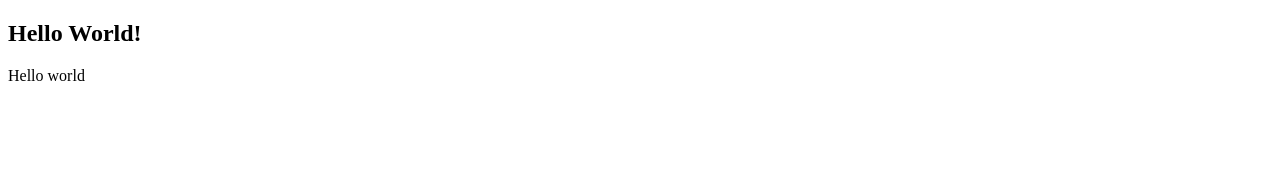
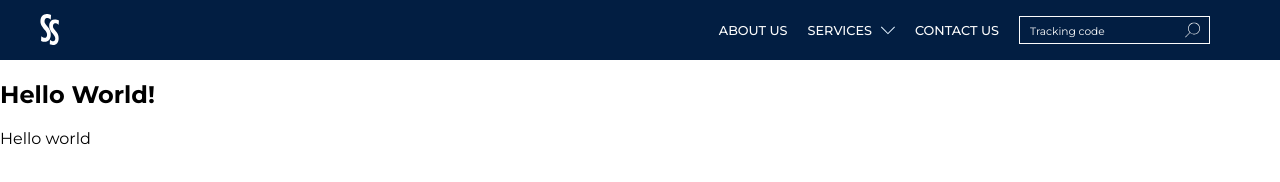
Before and after one commit to alf86930/swift-security, a Gatsby site: page / in a window 1280 px wide. Built offline with nearby package versions, Linux system fonts and the light colour scheme; Gatsby itself is replaced by a stand-in of ours.

Commit message:
add navbar

```diff
--- a/gatsby-config.js
+++ b/gatsby-config.js
@@ -30,6 +30,9 @@ module.exports = {
       },
     },
 
+    // Enable SASS support
+    `gatsby-plugin-sass`,
+
     // Add content to <head> element
     `gatsby-plugin-react-helmet`,
 
--- a/package.json
+++ b/package.json
@@ -28,12 +28,14 @@
     "gatsby-image": "^2.3.4",
     "gatsby-plugin-offline": "^3.1.4",
     "gatsby-plugin-react-helmet": "^3.2.4",
+    "gatsby-plugin-sass": "^2.2.3",
     "gatsby-plugin-sharp": "^2.5.6",
     "gatsby-plugin-typescript": "^2.3.3",
     "gatsby-remark-images": "^3.2.4",
     "gatsby-source-filesystem": "^2.2.4",
     "gatsby-transformer-remark": "^2.7.3",
-    "gatsby-transformer-sharp": "^2.4.6"
+    "gatsby-transformer-sharp": "^2.4.6",
+    "node-sass": "^4.13.1"
   },
   "browserslist": [
     ">0.2%",
--- /dev/null
+++ b/src/assets/ArrowDownIcon.tsx
@@ -0,0 +1,12 @@
+import * as React from 'react'
+
+const ArrowDown = (props: any) => (
+  <svg width={15} height={9} viewBox="0 0 15 9" fill="none" {...props}>
+    <path
+      d="M7.96 6.89L14.29.564l.702.703-7.031 7.03-7.102-7.1.774-.633L7.96 6.89z"
+      fill="#E3F2FF"
+    />
+  </svg>
+)
+
+export default ArrowDown
--- /dev/null
+++ b/src/assets/LogoIcon.tsx
@@ -0,0 +1,16 @@
+import * as React from 'react'
+
+const Logo = (props: any) => (
+  <svg width={20} height={53} viewBox="0 0 25 58" fill="none" {...props}>
+    <path
+      d="M13.43 36.703c0 1.234-.133 2.32-.399 3.258-.25.922-.586 1.719-1.008 2.39a6.867 6.867 0 01-1.382 1.641A7.341 7.341 0 019.047 45a6.421 6.421 0 01-1.547.516c-.484.109-.906.164-1.266.164-.187 0-.445-.016-.773-.047a8.474 8.474 0 01-1.125-.14 13.15 13.15 0 01-1.406-.352c-.5-.141-1.032-.344-1.594-.61l.258-5.906c.922.781 1.742 1.305 2.46 1.57.735.266 1.352.399 1.852.399.969 0 1.696-.352 2.18-1.055.5-.703.75-1.617.75-2.742 0-.75-.188-1.586-.563-2.508-.359-.937-1.007-1.945-1.945-3.023-.64-.75-1.305-1.532-1.992-2.344A20.76 20.76 0 012.46 26.32a14.796 14.796 0 01-1.383-2.976C.718 22.28.54 21.133.54 19.898c0-1.562.211-2.914.633-4.054.437-1.14 1.016-2.086 1.734-2.836a6.806 6.806 0 012.461-1.664 7.817 7.817 0 012.93-.563c.89 0 1.797.125 2.719.375.937.235 1.875.602 2.812 1.102l-.445 5.906c-.406-.516-.836-.922-1.29-1.219a5.554 5.554 0 00-1.288-.703 5.03 5.03 0 00-1.149-.305 6.6 6.6 0 00-.867-.07c-.453 0-.875.117-1.266.352a3.203 3.203 0 00-.984.914 4.56 4.56 0 00-.633 1.36 5.628 5.628 0 00-.234 1.64c0 .89.187 1.695.562 2.414.391.719.875 1.43 1.454 2.133.578.703 1.195 1.43 1.851 2.18.672.734 1.297 1.57 1.875 2.507.578.922 1.055 1.985 1.43 3.188.39 1.187.586 2.57.586 4.148z"
+      fill="#fff"
+    />
+    <path
+      d="M23.31 41.395c0 1.131-.121 2.127-.365 2.986-.229.845-.537 1.575-.924 2.191a6.296 6.296 0 01-1.267 1.504c-.473.387-.96.695-1.461.924a5.89 5.89 0 01-1.418.473c-.444.1-.83.15-1.16.15-.172 0-.408-.014-.71-.043a7.767 7.767 0 01-1.03-.129 12.08 12.08 0 01-1.29-.322 9.415 9.415 0 01-1.46-.559l.236-5.414c.845.716 1.597 1.196 2.256 1.44.673.243 1.239.365 1.697.365.888 0 1.554-.322 1.998-.967.458-.644.688-1.482.688-2.514 0-.687-.172-1.453-.516-2.298-.33-.86-.924-1.784-1.783-2.772a599.063 599.063 0 01-1.826-2.148 19.033 19.033 0 01-1.72-2.385 13.555 13.555 0 01-1.267-2.729c-.33-.974-.494-2.026-.494-3.158 0-1.432.194-2.671.58-3.717.401-1.045.931-1.912 1.59-2.6a6.24 6.24 0 012.256-1.525 7.167 7.167 0 012.685-.515c.817 0 1.648.114 2.493.344.859.214 1.718.551 2.578 1.01l-.408 5.413c-.373-.472-.767-.845-1.182-1.117a5.088 5.088 0 00-1.182-.644 4.603 4.603 0 00-1.052-.28 6.05 6.05 0 00-.795-.064c-.416 0-.802.107-1.16.322-.344.2-.645.48-.903.838a4.18 4.18 0 00-.58 1.246 5.156 5.156 0 00-.215 1.504c0 .817.172 1.554.516 2.213.358.659.802 1.31 1.332 1.955s1.096 1.31 1.697 1.998c.616.673 1.189 1.44 1.719 2.299.53.845.967 1.819 1.31 2.922.358 1.088.538 2.356.538 3.803z"
+      fill="#fff"
+    />
+  </svg>
+)
+
+export default Logo
--- /dev/null
+++ b/src/assets/SearchIcon.tsx
@@ -0,0 +1,9 @@
+import * as React from 'react'
+
+const SearchIcon = (props: any) => (
+  <svg x="0px" y="0px" viewBox="0 0 512 512" xmlSpace="preserve" {...props}>
+    <path d="M508.875 493.792L353.089 338.005c32.358-35.927 52.245-83.296 52.245-135.339C405.333 90.917 314.417 0 202.667 0S0 90.917 0 202.667s90.917 202.667 202.667 202.667c52.043 0 99.411-19.887 135.339-52.245l155.786 155.786a10.634 10.634 0 007.542 3.125c2.729 0 5.458-1.042 7.542-3.125 4.166-4.167 4.166-10.917-.001-15.083zM202.667 384c-99.979 0-181.333-81.344-181.333-181.333S102.688 21.333 202.667 21.333 384 102.677 384 202.667 302.646 384 202.667 384z" />
+  </svg>
+)
+
+export default SearchIcon
--- /dev/null
+++ b/src/components/hamburger/hamburger.module.scss
@@ -0,0 +1,57 @@
+.hamburger {
+  background-color: transparent;
+  border-style: none;
+  width: 50px;
+  height: 40px;
+  position: relative;
+  cursor: pointer;
+  outline: none !important;
+}
+
+.bar {
+  width: 30px;
+  height: 2px;
+  background-color: var(--blue-lightest);
+  position: absolute;
+  left: 10px;
+  transition: top ease-in 100ms 100ms, opacity ease-in 100ms,
+    transform ease-in 100ms;
+
+  &:nth-child(1) {
+    top: 25%;
+  }
+
+  &:nth-child(2) {
+    top: 50%;
+  }
+
+  &:nth-child(3) {
+    top: 75%;
+  }
+
+  &Active {
+    transition: top ease-in 100ms, opacity ease-in 100ms,
+      transform ease-in 100ms 100ms;
+
+    &:nth-child(1) {
+      top: 50%;
+      transform: rotate(45deg);
+    }
+
+    &:nth-child(2) {
+      opacity: 0;
+    }
+
+    &:nth-child(3) {
+      top: 50%;
+      transform: rotate(-45deg);
+    }
+  }
+}
+
+// ######################### Desktop styles #############################
+@media (min-width: 768px) {
+  .hamburger {
+    display: none;
+  }
+}
--- /dev/null
+++ b/src/components/hamburger/index.tsx
@@ -0,0 +1,21 @@
+import * as React from 'react'
+import styles from './hamburger.module.scss'
+
+type HamburgerProps = {
+  isPressed: boolean
+  onClick: (e: React.MouseEvent<HTMLElement>) => void
+}
+
+const Hamburger: React.FC<HamburgerProps> = ({ isPressed, onClick }) => {
+  const barClassName = `${styles.bar} ${isPressed && styles.barActive}`.trim()
+
+  return (
+    <button className={styles.hamburger} onClick={onClick}>
+      <span className={barClassName} />
+      <span className={barClassName} />
+      <span className={barClassName} />
+    </button>
+  )
+}
+
+export default Hamburger
--- /dev/null
+++ b/src/components/navbar/SecondaryMenu.tsx
@@ -0,0 +1,24 @@
+import * as React from 'react'
+import { Link } from 'gatsby'
+
+import styles from './navbar.module.scss'
+
+type SecondaryMenuProps = {
+  services: { name: string; url: string }[]
+}
+
+const SecondaryMenu: React.FC<SecondaryMenuProps> = ({ services }) => (
+  <div className={styles.secondaryMenu}>
+    {services.map(service => (
+      <Link
+        key={service.url}
+        to={service.url}
+        className={styles.secondaryMenuLink}
+      >
+        {service.name}
+      </Link>
+    ))}
+  </div>
+)
+
+export default SecondaryMenu
--- /dev/null
+++ b/src/components/navbar/index.tsx
@@ -0,0 +1,77 @@
+import * as React from 'react'
+import { Link } from 'gatsby'
+
+// components
+import Hamburger from '../hamburger'
+import SecondaryMenu from './SecondaryMenu'
+
+// icons
+import LogoIcon from '../../assets/LogoIcon'
+import ArrowDown from '../../assets/ArrowDownIcon'
+import SearchIcon from '../../assets/SearchIcon'
+
+// style
+import styles from './navbar.module.scss'
+
+const services = [
+  { name: 'Secure Vault', url: '/services/secure-vault' },
+  { name: 'Air Shipping', url: '/services/air-shipping' },
+  { name: 'Road Delivery', url: '/services/road-delivery' },
+  { name: 'Freight Services', url: '/services/freight-services' },
+]
+
+const Navbar = () => {
+  const [isMenuOpen, toggleMenu] = React.useState(false)
+
+  const handleMenuToggle = () => {
+    toggleMenu(!isMenuOpen)
+  }
+
+  return (
+    <nav className={styles.nav}>
+      <Link to="/" className={styles.logo}>
+        <LogoIcon />
+      </Link>
+
+      <Hamburger isPressed={isMenuOpen} onClick={handleMenuToggle} />
+
+      <ul
+        className={`${styles.navMenu} ${
+          isMenuOpen && styles.navMenuVisible
+        }`.trim()}
+      >
+        <li className={styles.navMenuItem}>
+          <Link className={styles.navMenuLink} to="/">
+            About us
+          </Link>
+        </li>
+
+        <li className={`${styles.navMenuItem} ${styles.navMenuItemSecondary}`}>
+          <Link className={styles.navMenuLink} to="/">
+            Services <ArrowDown className={styles.arrowDown} />
+          </Link>
+
+          <SecondaryMenu services={services} />
+        </li>
+
+        <li className={styles.navMenuItem}>
+          <Link className={styles.navMenuLink} to="/">
+            Contact us
+          </Link>
+        </li>
+
+        <li className={styles.navMenuItem}>
+          <SearchIcon className={styles.searchIcon} />
+
+          <input
+            className={styles.trackInput}
+            type="text"
+            placeholder="Tracking code"
+          />
+        </li>
+      </ul>
+    </nav>
+  )
+}
+
+export default Navbar
--- /dev/null
+++ b/src/components/navbar/navbar.module.scss
@@ -0,0 +1,177 @@
+// global styles
+
+.nav {
+  display: flex;
+  align-items: center;
+  justify-content: space-between;
+  height: 60px;
+  padding: 0 40px;
+  background-color: var(--blue-darkest);
+  color: var(--white);
+  position: relative;
+}
+
+.navMenu {
+  display: flex;
+  flex-direction: column;
+  align-items: flex-start;
+  position: absolute;
+  padding: 0 20px;
+  left: 0;
+  right: 0;
+  top: 40px;
+  height: 100vh;
+  background-color: var(--blue-darkest);
+  visibility: hidden;
+  opacity: 0;
+  transition: visibility ease-in 150ms, opacity ease-in 150ms;
+
+  &Visible {
+    visibility: visible;
+    opacity: 1;
+    transition: visibility ease-out 250ms, opacity ease-out 250ms;
+  }
+}
+
+.navMenuItem {
+  position: relative;
+  list-style: none;
+  display: inline-flex;
+  flex-direction: column;
+  justify-content: center;
+  margin: 10px 0;
+  cursor: pointer;
+
+  &Secondary {
+    opacity: 0.8;
+
+    &:hover {
+      opacity: 1;
+    }
+
+    & > a {
+      margin-bottom: 20px;
+    }
+  }
+
+  &:last-child {
+    flex-direction: row-reverse;
+  }
+}
+
+.navMenuLink {
+  display: inline-flex;
+  align-items: center;
+  text-decoration: none;
+  text-transform: uppercase;
+  font-size: 0.8em;
+  font-weight: 500;
+  color: var(--white);
+}
+
+.trackInput {
+  font-family: 'Montserrat', sans-serif;
+  background-color: transparent;
+  color: var(--white);
+  border: 1px solid var(--white);
+  padding: 5px 10px;
+
+  &::placeholder {
+    color: var(--white);
+    font-size: 0.8em;
+  }
+}
+
+.secondaryMenu {
+  padding-left: 10px;
+}
+
+.secondaryMenuLink {
+  display: block;
+  text-decoration: none;
+  line-height: 1.4;
+  font-size: 0.9em;
+  padding: 10px 0;
+  color: var(--white);
+}
+
+// ################### ICONS ##################
+
+.searchIcon {
+  position: absolute;
+  right: 5%;
+  width: 15px;
+  height: 100%;
+  margin-left: 10px;
+  fill: #fff;
+  transform: rotate(90deg);
+}
+
+.arrowDown {
+  margin-left: 8px;
+  transition: transform ease-in 150ms;
+}
+
+// ==================== ICONS ====================
+
+// ######################### Desktop styles #############################
+@media (min-width: 768px) {
+  .navMenu {
+    display: inline-flex;
+    flex-direction: row;
+    align-items: center;
+    height: 100%;
+    margin: 0;
+    position: relative;
+    top: initial;
+    opacity: 1;
+    visibility: visible;
+    background-color: transparent;
+  }
+
+  .navMenuItem {
+    height: 100%;
+    margin: 0 10px;
+    align-items: center;
+
+    &Secondary {
+      opacity: 1;
+
+      & > a {
+        margin-bottom: 0;
+      }
+    }
+  }
+
+  .navMenuItem:hover .arrowDown {
+    transform: rotate(-180deg);
+    transition: transform ease-out 250ms;
+  }
+
+  .secondaryMenu {
+    position: absolute;
+    left: -25%;
+    right: 25%;
+    top: 60px;
+    width: 150px;
+    min-height: 120px;
+    padding: 0 10px;
+    border-radius: 3px;
+    background-color: var(--white);
+    box-shadow: var(--box-shadow);
+    overflow: hidden;
+    opacity: 0;
+    visibility: hidden;
+    transition: visibility ease-in 150ms, opacity ease-in 150ms;
+  }
+
+  .navMenuItem:hover .secondaryMenu {
+    opacity: 1;
+    visibility: visible;
+    transition: visibility ease-out 250ms, opacity ease-out 250ms;
+  }
+
+  .secondaryMenuLink {
+    color: var(--blue-darkest);
+  }
+}
--- /dev/null
+++ b/src/layout/global.scss
@@ -0,0 +1,27 @@
+@import url('https://fonts.googleapis.com/css2?family=Montserrat:wght@300;400;500;700&display=swap');
+
+:root {
+  --blue-lightest: #e3f2ff;
+  --blue-normal: #00377c;
+  --blue-darkest: #021e42;
+  --black: #000000;
+  --white: #fcfcfc;
+  --box-shadow: 0 2px 7px rgba(17, 17, 17, 0.175);
+}
+
+html,
+body {
+  margin: 0;
+  padding: 0;
+  height: 100%;
+  font-family: 'Montserrat', sans-serif;
+}
+
+* {
+  box-sizing: border-box;
+}
+
+.main {
+  height: inherit;
+  max-width: 800px;
+}
--- a/src/layout/index.tsx
+++ b/src/layout/index.tsx
@@ -1,5 +1,8 @@
 import * as React from 'react'
+
 import SEO from './SEO'
+import Navbar from '../components/navbar'
+import './global.scss'
 
 type LayoutProps = {
   title: string
@@ -8,6 +11,9 @@ type LayoutProps = {
 export default (props: LayoutProps) => (
   <>
     <SEO title={props.title} />
-    {props.children}
+
+    <Navbar />
+
+    <div className="main">{props.children}</div>
   </>
 )
```
Also changed, not shown: public/favicon.png (deleted), 2 other files.
